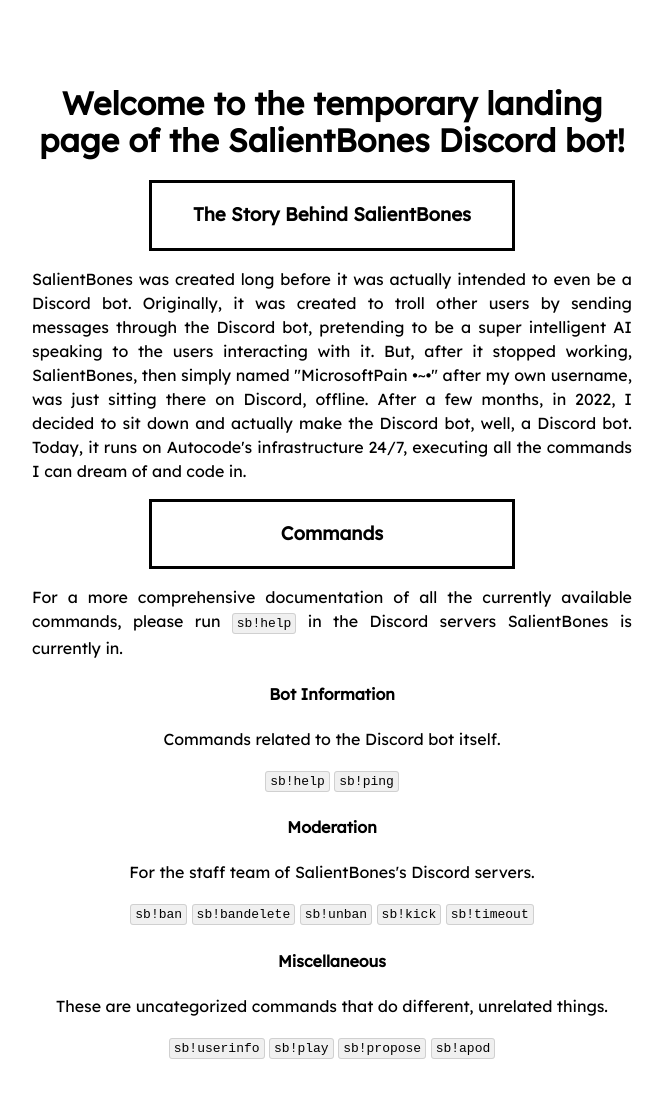
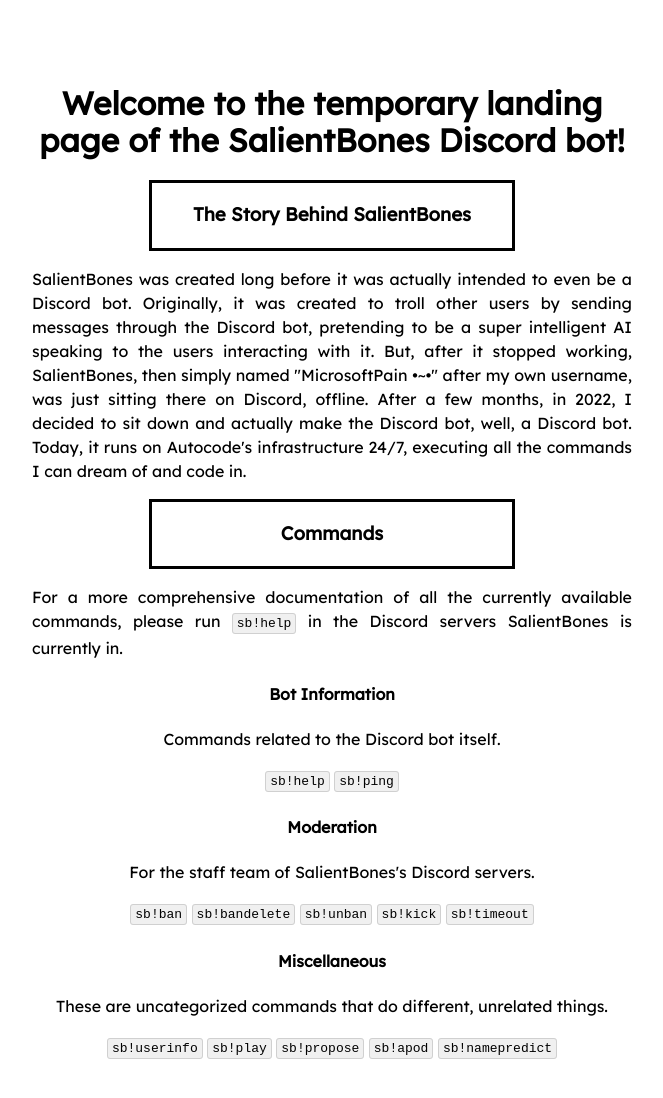
Before and after one commit to Unfire1/unfire1.github.io, a plain HTML site: page main.html in a window 1280 px wide. Shown: the whole page, without its empty margins (308-971 px from the left). Drawn offline with Linux system fonts and the light colour scheme.

Commit message:
Update and rename index.html to main.html

```diff
--- a/index.html
+++ b/main.html
@@ -94,6 +94,7 @@
       <code>sb!play</code>
       <code>sb!propose</code>
       <code>sb!apod</code>
+      <code>sb!namepredict</code>
     </p>
   </body>
 </html>
```
